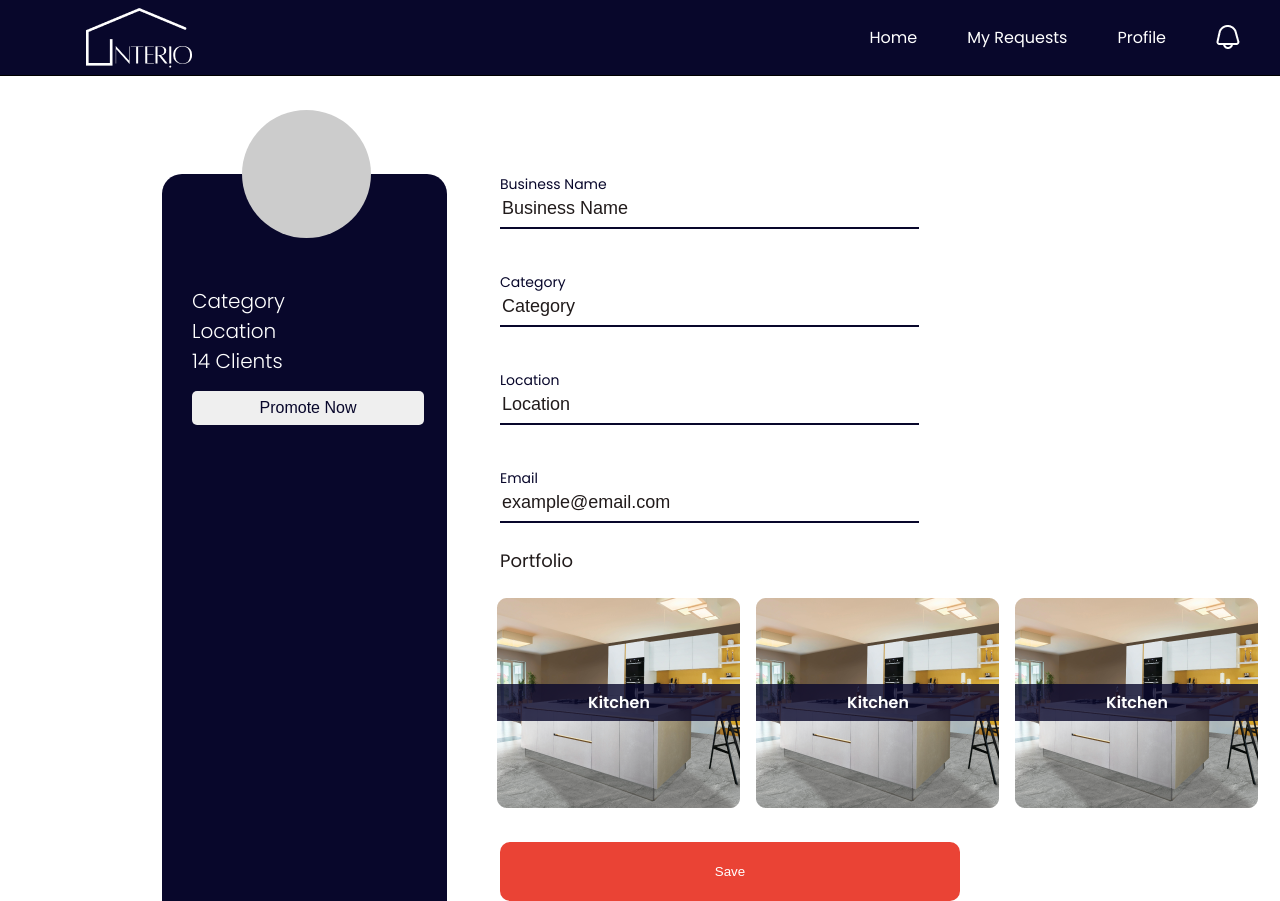
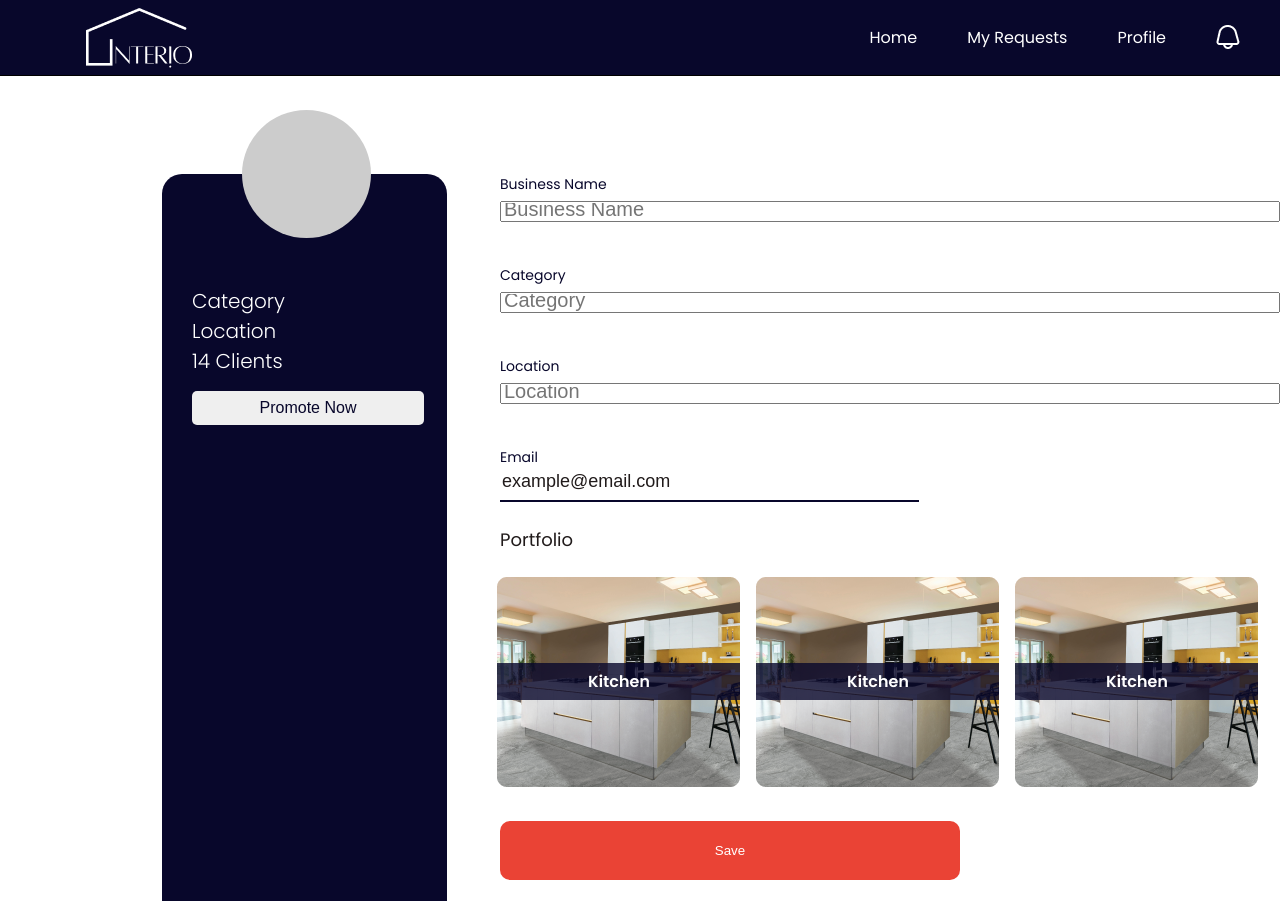
Before and after one commit to joelarapi/Interio-Front-End, a React (Vite) app: page /editprofile in a window 1280 px wide. After the commit the page ends 880 px from the top, so only its background shows below. Built offline with nearby package versions, Linux system fonts and the light colour scheme; no server answers; a web font is replaced by a local one; what aws-amplify would draw is missing.

Commit message:
Change global classes

```diff
--- a/src/Components/BusinessProfile/EditProfile.jsx
+++ b/src/Components/BusinessProfile/EditProfile.jsx
@@ -85,7 +85,6 @@ const EditProfile = () => {
         throw new Error("Failed to update business profile");
       }
 
-      // Optionally redirect or show a success message
       alert("Profile updated successfully!");
     } catch (error) {
       console.error("Error updating business profile:", error);
@@ -138,20 +137,20 @@ const EditProfile = () => {
         </div>
         <form className={styles.formContainer} onSubmit={(e) => e.preventDefault()}>
           <div className={styles.formGroup}>
-            <label className="businessName">Business Name</label>
-            <input type="text" value={businessName} onChange={(e) => setBusinessName(e.target.value)} placeholder="Business Name" />
+            <label className={styles.businessLabel}>Business Name</label>
+            <input type={styles.businessInput} value={businessName} onChange={(e) => setBusinessName(e.target.value)} placeholder="Business Name" />
           </div>
           <div className={styles.formGroup}>
-            <label className="category">Category</label>
-            <input type="text" value={category} onChange={(e) => setCategory(e.target.value)} placeholder="Category" />
+            <label className={styles.businessLabel}>Category</label>
+            <input type={styles.businessInput} value={category} onChange={(e) => setCategory(e.target.value)} placeholder="Category" />
           </div>
           <div className={styles.formGroup}>
-            <label className="location">Location</label>
-            <input type="text" value={location} onChange={(e) => setLocation(e.target.value)} placeholder="Location" />
+            <label className={styles.businessLabel}>Location</label>
+            <input type={styles.businessInput} value={location} onChange={(e) => setLocation(e.target.value)} placeholder="Location" />
           </div>
           <div className={styles.formGroup}>
-            <label className="email">Email</label>
-            <input type="text" value={email} onChange={(e) => setEmail(e.target.value)} placeholder="example@email.com" />
+            <label className={styles.businessLabel}>Email</label>
+            <input className={styles.businessInput} type="text" value={email} onChange={(e) => setEmail(e.target.value)} placeholder="example@email.com" />
           </div>
         </form>
         <div className={styles.portfolio}>
--- a/src/Components/BusinessProfile/EditProfile.module.css
+++ b/src/Components/BusinessProfile/EditProfile.module.css
@@ -215,27 +215,29 @@ textarea {
     flex-direction: column;
 }
 
-label {
+.businessLabel {
     font-size: 14px;
     font-weight: 400;
     color: rgba(8, 7, 43, 1);
     margin-bottom: 6px;
 }
 
-input {
+.businessInput {
     border: none;
     border-bottom: 2px solid rgba(8, 7, 43, 1);
     padding-bottom: 10px;
     width: 415px;
 }
 
-input:focus {
+
+.businessInput:focus {
     outline: none;
     border-color: #aaa;
     font-size: 18px;
 }
 
-input::placeholder {
+
+.businessInput::placeholder {
     font-size: 18px;
     font-weight: 400;
     line-height: 27px;
```
